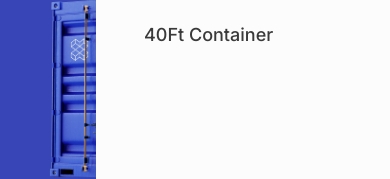
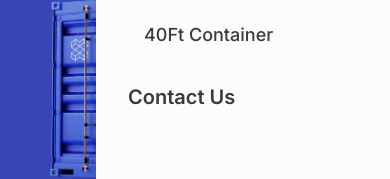
Before and after one commit to shanewmurphy/blue-box-site-new, a Next.js app: page /Forty-foot-container in a window 390 px wide. Both pictures are taken after a click on the button "Menu". Shown: the part 227-406 px from the top of the page. Built offline with nearby package versions, Linux system fonts and the light colour scheme.

Commit message:
Added mobile link to contact us page

```diff
--- a/app/compontents/Flyout-menu-mobile.jsx
+++ b/app/compontents/Flyout-menu-mobile.jsx
@@ -96,6 +96,13 @@ export default function Example() {
                             </h5>
                           </a>
                         </div>
+                        <div className="mt-8">
+                          <a href="/Contact-Us">
+                            <h5 className="text-myblack text-xl font-semibold mt-4">
+                              Contact Us
+                            </h5>
+                          </a>
+                        </div>
                       </div>
                     </div>
                   </Dialog.Panel>
```
